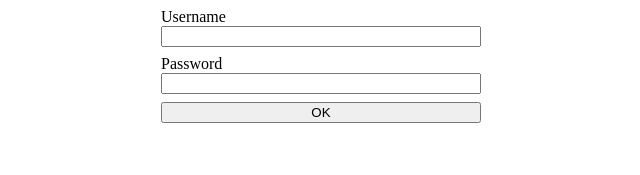
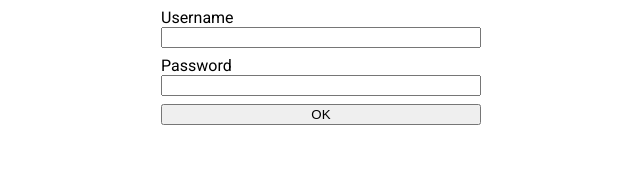
Before and after one commit to AliwerErgashev/cloudretail-web-ui, a React app: page /signin in a window 1280 px wide. Shown: the top 175 px of the page, without its empty margins (319-959 px from the left). Built offline with nearby package versions, Linux system fonts and the light colour scheme.

Commit message:
set roboto main font

```diff
--- a/src/index.html
+++ b/src/index.html
@@ -3,6 +3,7 @@
   <head>
     <meta charset="utf-8" />
     <meta name="viewport" content="width=device-width, initial-scale=1.0" />
+    <link rel="stylesheet" href="https://fonts.googleapis.com/css?family=Roboto" />
     <title>CloudRetail</title>
   </head>
   <body>
--- a/src/index.scss
+++ b/src/index.scss
@@ -9,5 +9,6 @@
 }
 
 body {
+  font-family: 'Roboto', sans-serif;
   margin: 0;
 }
```
